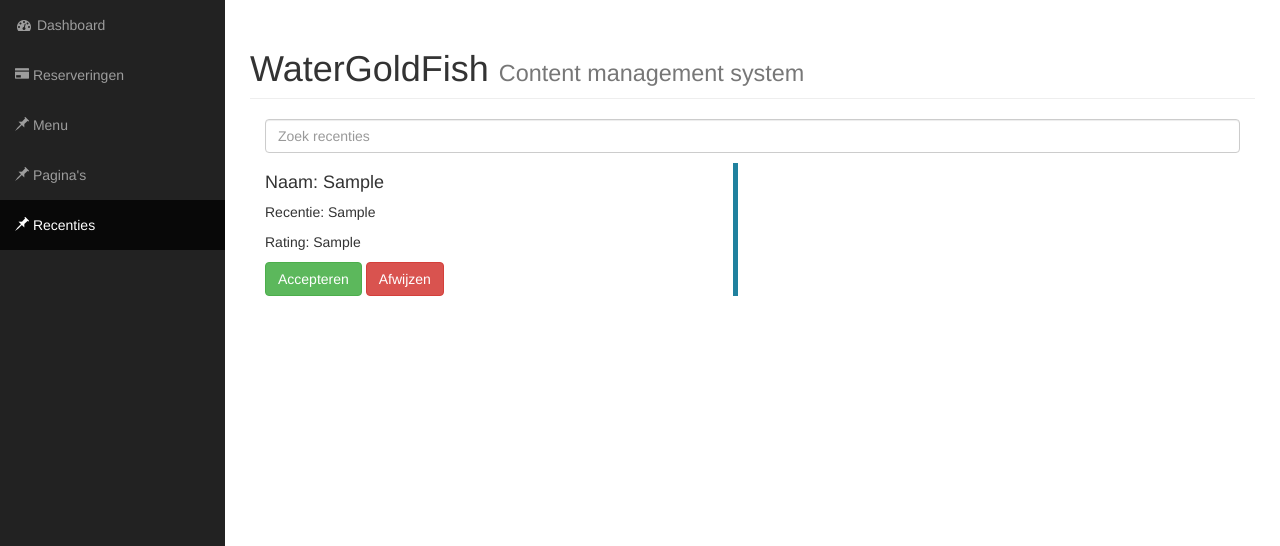
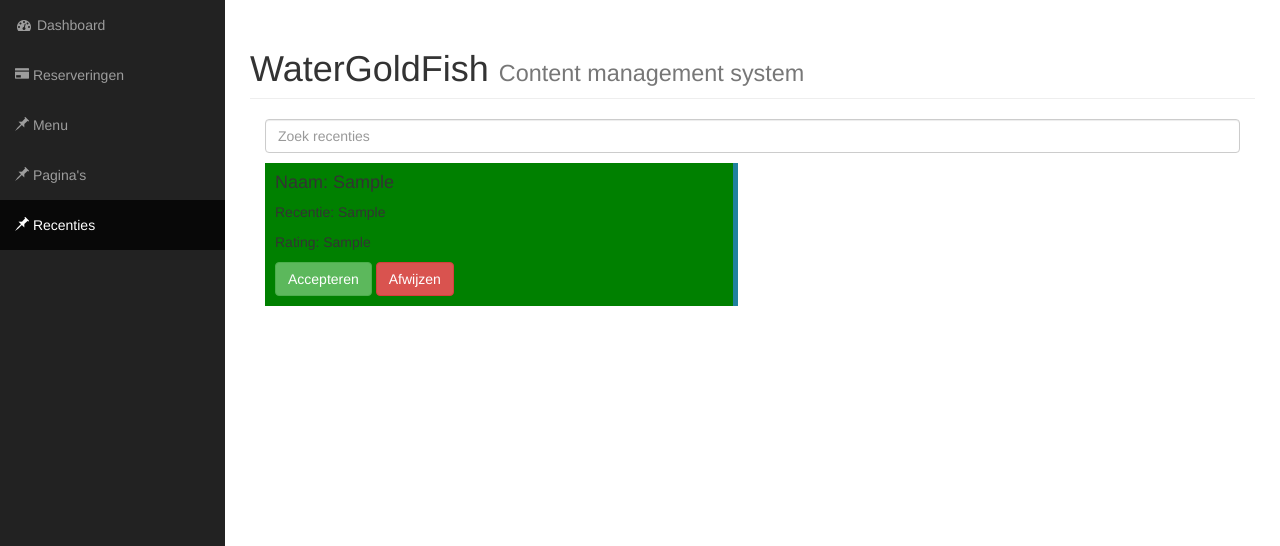
Before and after one commit to AlfaCollege/CMS, a PHP site: page /recenties.php in a window 1280 px wide. Shown: the part 51-597 px from the top of the page. Run offline with PHP 8.4, Linux system fonts and the light colour scheme; tables that the repository leaves empty hold one stand-in row (values such as "Sample post").

Commit message:
Recenties check aangepast

```diff
--- a/css/recenties.css
+++ b/css/recenties.css
@@ -1,3 +1,20 @@
 .form-control {
     margin-bottom: 10px;
 }
+
+.info-block.block-info.clearfix h4 {
+    margin-left: 10px;
+}
+
+.info-block.block-info.clearfix p {
+    margin-left: 10px;
+}
+
+.btn.btn-success {
+    margin-left: 10px;
+    margin-bottom: 10px;
+}
+
+.btn.btn-danger {
+    margin-bottom: 10px;
+}
--- a/recenties.php
+++ b/recenties.php
@@ -69,12 +69,17 @@
                         $stmt->execute();
 
                         while ($arr = $stmt->fetch(PDO::FETCH_ASSOC)) {
+                            if($arr['Akkoord'] == 0) {
+                                $recenties_kleur = "red";
+                            } else {
+                                $recenties_kleur = "green";
+                            }
                             ?>
                             <div class="items col-xs-12 col-sm-6 col-md-6 col-lg-6 clearfix">
-                                <div class="info-block block-info clearfix">
+                                <div class="info-block block-info clearfix" style="background-color:<?php echo $recenties_kleur; ?>">
                                     <h4>Naam: <?php echo $arr['Naam']; ?></h4>
-                                    <p>Recentie: <?php echo $arr['Recentie']; ?></p>
-                                    <p>Rating: <?php echo $arr['Rating']?></php></p>
+                                    <div class="caption-full"><p>Recentie: <?php echo $arr['Recentie']; ?></p></div>
+                                    <p>Rating: <?php echo $arr['Rating']?></p>
                                     <button class="btn btn-success">Accepteren</button>
                                     <button class="btn btn-danger">Afwijzen</button>
 
```
